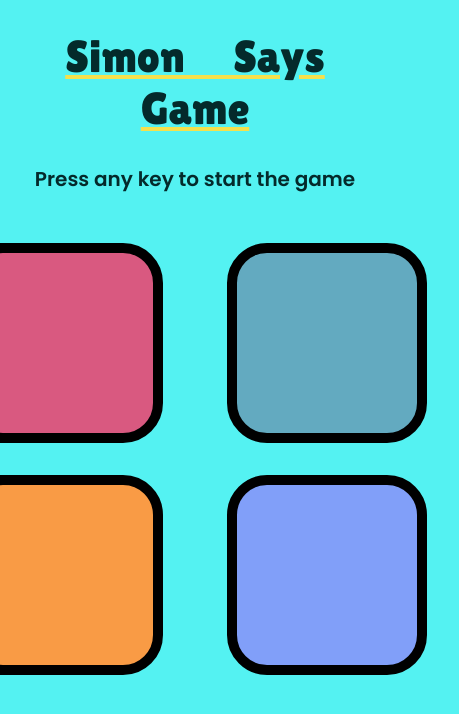
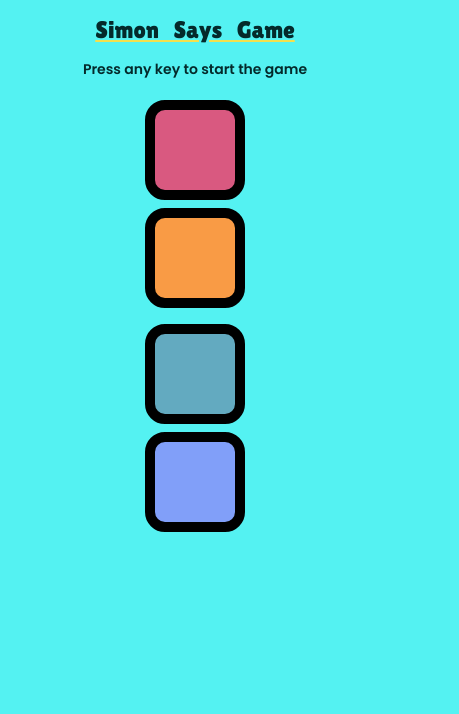
Before and after one commit to VinitKumarGupta/Simon-Says-Game, a plain HTML site: page index.html in a window 390 px wide. Shown: the whole page, 459 px wide, since content can reach past the window. Drawn offline with Linux system fonts and the light colour scheme.

Commit message:
Added responsiveness to styles

```diff
--- a/styles.css
+++ b/styles.css
@@ -21,7 +21,6 @@ h2 {
     font-weight: 600;
     font-style: normal;
 }
-
 
 .btn {
     height: 180px;
@@ -59,3 +58,55 @@ h2 {
 .userFlash {
     background-color: #3b1e54;
 }
+
+/* Responsive Design */
+@media (max-width: 1024px) {
+    .btn {
+        height: 140px;
+        width: 140px;
+        margin: 1.5rem;
+    }
+    h1 {
+        font-size: 36px;
+        word-spacing: 20px;
+    }
+    h2 {
+        font-size: 18px;
+    }
+}
+
+@media (max-width: 768px) {
+    .btn {
+        height: 100px;
+        width: 100px;
+        margin: 1rem;
+    }
+    .btn-container {
+        flex-direction: column;
+        align-items: center;
+    }
+    h1 {
+        font-size: 28px;
+    }
+    h2 {
+        font-size: 16px;
+    }
+}
+
+@media (max-width: 480px) {
+    .btn {
+        height: 80px;
+        width: 80px;
+        margin: 0.5rem;
+    }
+    h1 {
+        font-size: 24px;
+        word-spacing: 10px;
+    }
+    h2 {
+        font-size: 14px;
+    }
+    .btn-container {
+        flex-direction: column;
+    }
+}
```
